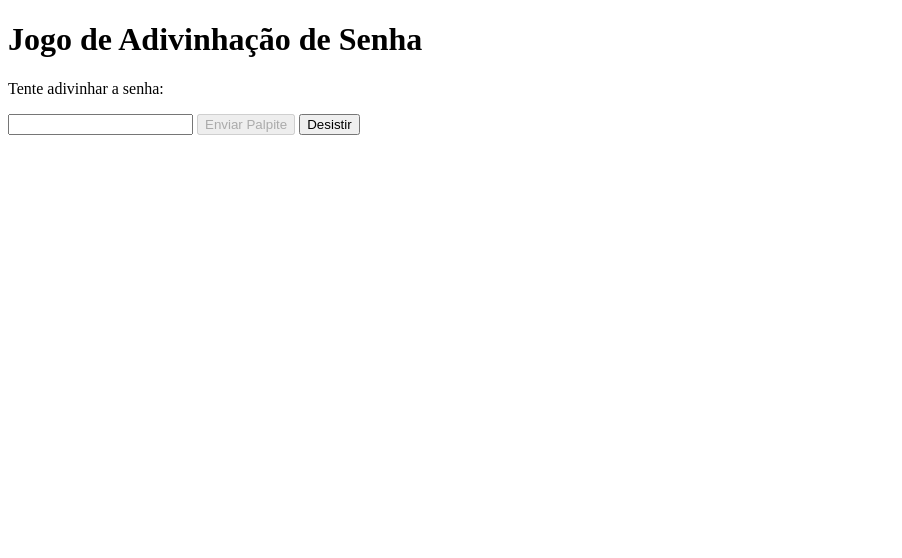
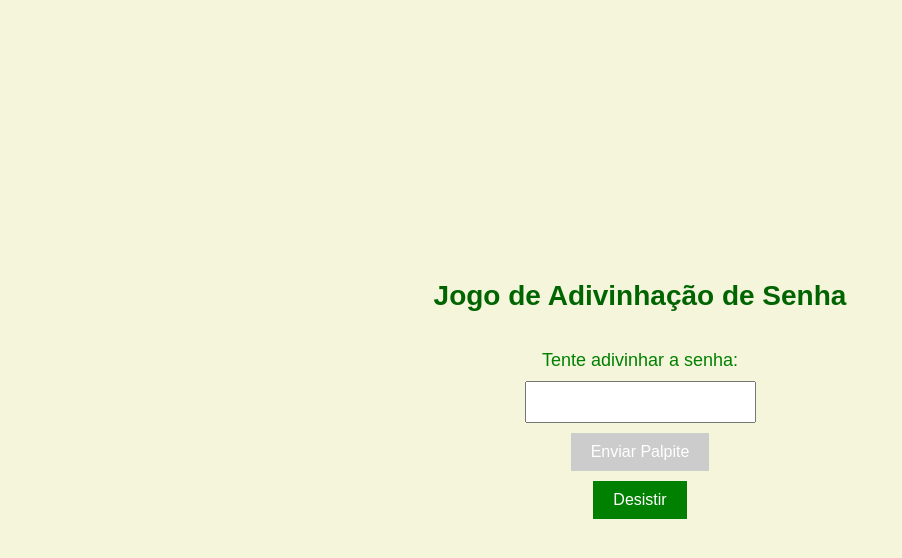
Before and after one commit to jvsampaios/DiscoverThePassword, a website: page index.html in a window 1280 px wide. Shown: the whole page, without its empty margins (0-902 px from the left). Drawn offline with nearby package versions, Linux system fonts and the light colour scheme; no server answers.

Commit message:
update style

```diff
--- a/index.html
+++ b/index.html
@@ -60,4 +60,60 @@ socket.on('giveUpMessage', (message) => {
 
   </script>
 </body>
+<style>
+      body {
+      background-color: beige;
+      font-family: Arial, sans-serif;
+      color: #333;
+      margin: 0;
+      padding: 0;
+      display: flex;
+      flex-direction: column;
+      justify-content: center;
+      align-items: center;
+      min-height: 100vh;
+      text-align: center;
+    }
+
+    h1 {
+      color: #006400;
+      font-size: 28px;
+      margin-bottom: 20px;
+    }
+
+    p {
+      color: #008000;
+      font-size: 18px;
+      margin-bottom: 10px;
+    }
+
+    input[type="text"] {
+      padding: 10px;
+      font-size: 16px;
+    }
+
+    button {
+      padding: 10px 20px;
+      font-size: 16px;
+      background-color: #008000;
+      color: white;
+      border: none;
+      cursor: pointer;
+      margin-top: 10px;
+    }
+
+    button:disabled {
+      background-color: #ccc;
+      cursor: not-allowed;
+    }
+
+    #hints {
+      margin-top: 20px;
+      text-align: left;
+    }
+
+    #hints p {
+      margin: 5px 0;
+    }
+</style>
 </html>
```
Also changed, not shown: server.js (+10 -1 lines).
